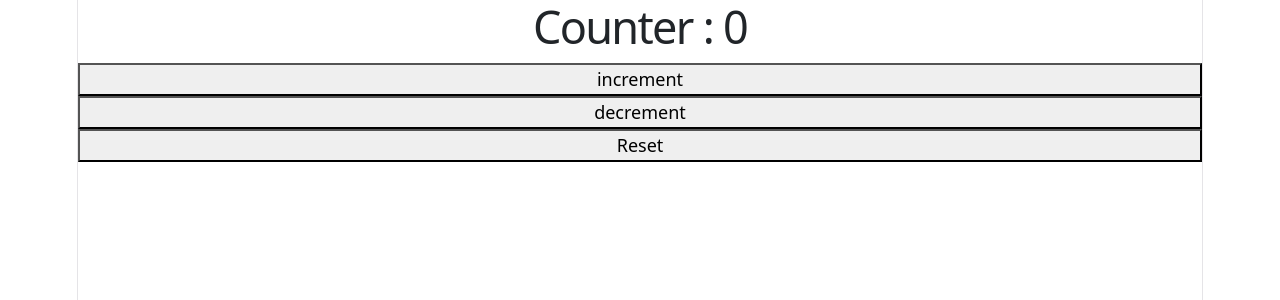
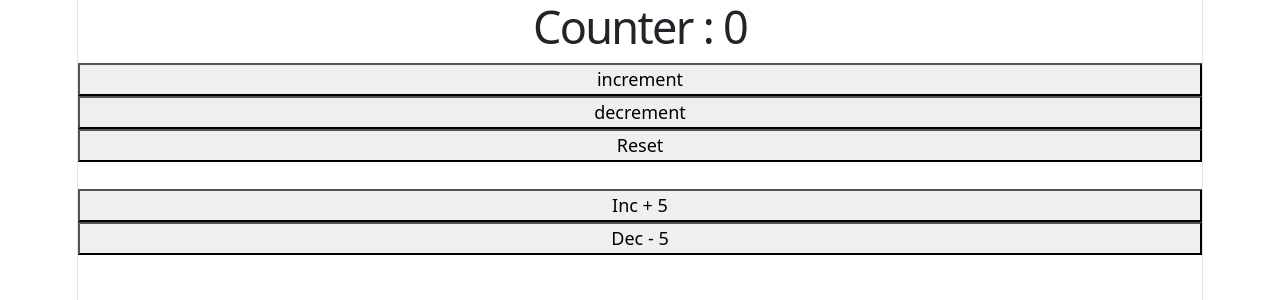
Before and after one commit to SUPRIYAKUKUNURU/react-start, a React (Vite) app: page / in a window 1280 px wide. Shown: the top 300 px of the page. Built offline with nearby package versions, Linux system fonts and the light colour scheme.

Commit message:
Increment and decrement by 5

```diff
--- a/src/components/Counter.jsx
+++ b/src/components/Counter.jsx
@@ -11,6 +11,10 @@ function Counter() {
 
       <button onClick={() =>{if(count>0) {setCount(count - 1)}}}>decrement</button>
       <button onClick={() =>setCount(0)}>Reset</button>
+      <br></br>
+
+      <button onClick={()=> {if (count<50){setCount(count+5)}}}>Inc + 5</button>
+      <button onClick ={()=>setCount(count-5)}>Dec - 5</button>
     </>
   );
 }
```
